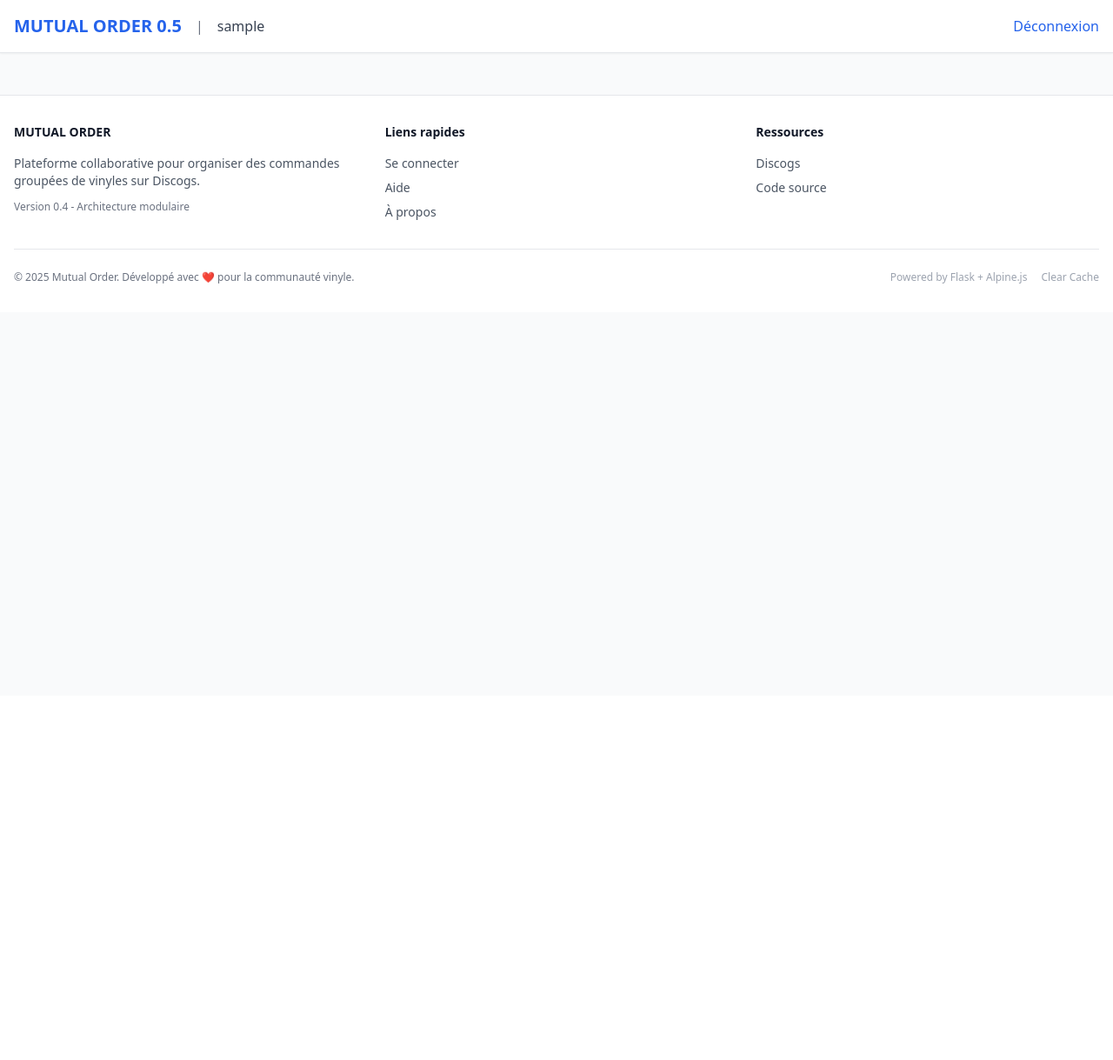
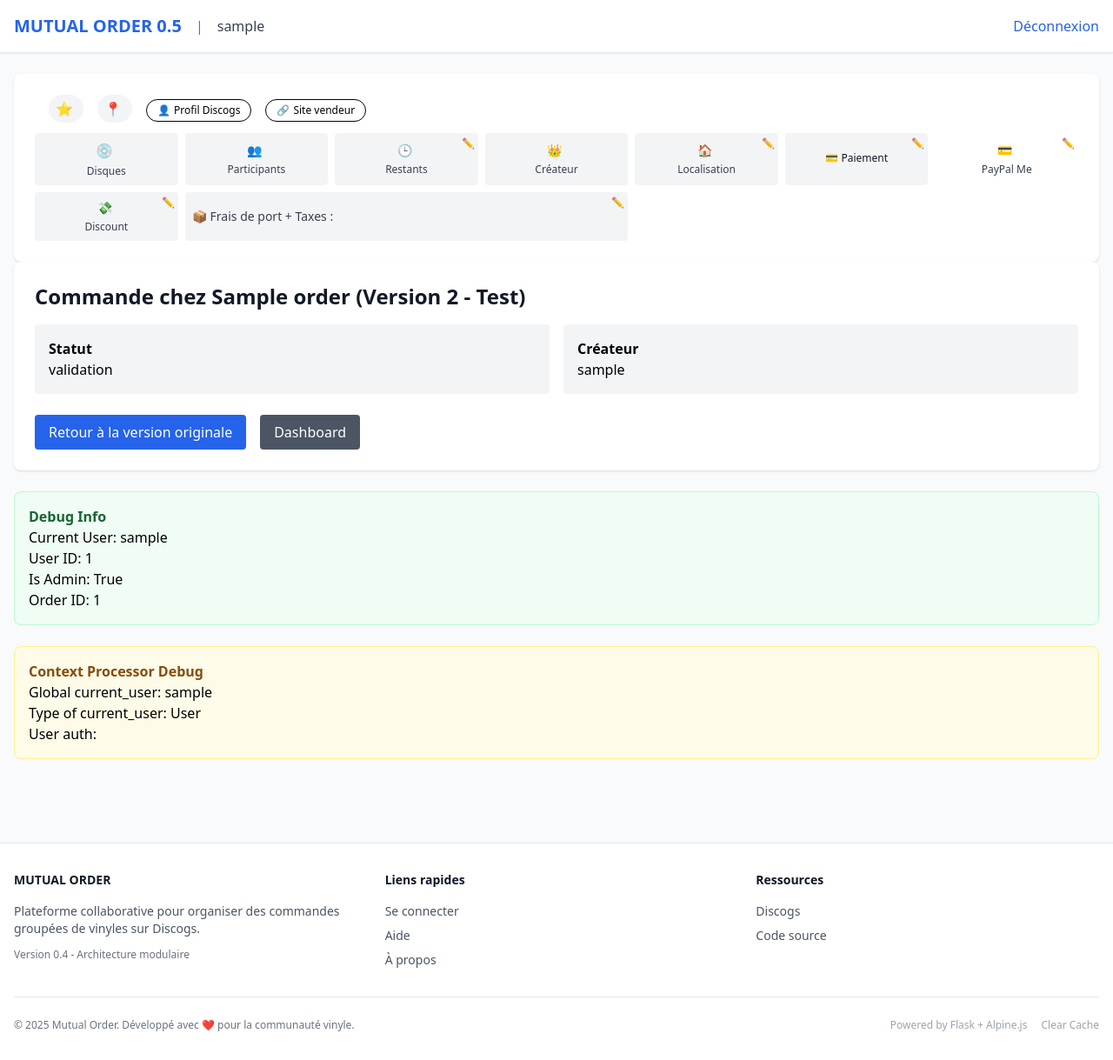
Before and after one commit to nametis/mutual-order, a Flask app: page /order/1/v2 in a window 1280 px wide. Shown: the whole page at 87% size. Before the commit the page ends 326 px from the top, so only its background shows below. Run offline with Flask 3, Linux system fonts and the light colour scheme; the visitor is signed in with stand-in values (Sample User, id 1); tables that the repository leaves empty hold one stand-in row (values such as "Sample post"); some libraries are stand-ins or nearby versions.

Commit message:
Dashboard modular components working

```diff
--- a/templates/order_v2.html
+++ b/templates/order_v2.html
@@ -11,18 +11,11 @@
 {% endblock %}
 
 {% block content %}
-<div x-show="loading" x-cloak class="flex justify-center items-center h-64">
-    <div class="animate-spin rounded-full h-12 w-12 border-b-2 border-blue-600"></div>
-</div>
+<div class="min-h-screen">
+    <div class="max-w-7xl mx-auto px-4 py-6">
 
-<div x-show="!loading" x-cloak class="max-w-7xl mx-auto px-4 py-6">
-    <div class="grid grid-cols-1 lg:grid-cols-3 gap-6 items-start">
-        <!-- Main Content - 2/3 width -->
-        <div class="lg:col-span-2">
-
-            <!-- Info Section -->
-            {% include 'components/order_v2/info_section.html' %}
-        </div>
+        <!-- Info Section -->
+        {% include 'components/order_v2/info_section.html' %}
 
         <!-- Simple test content without Alpine.js for now -->
         <div class="bg-white rounded-lg shadow p-6 mb-6">
```
